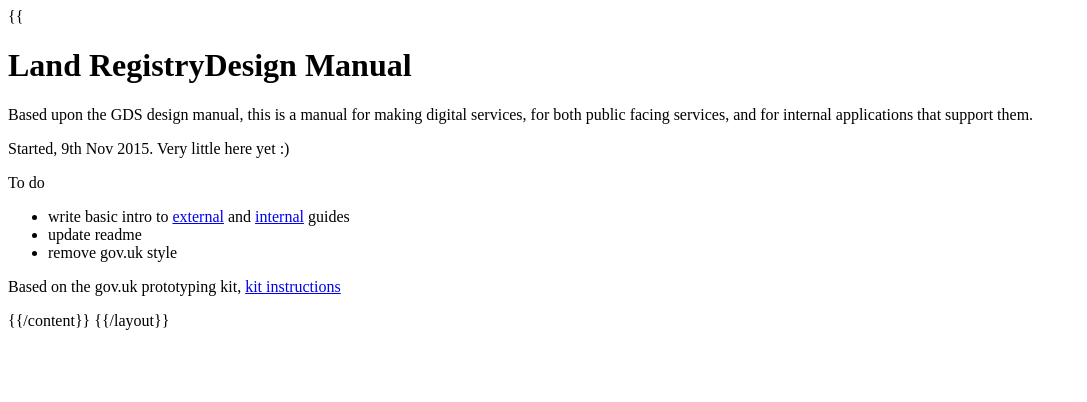
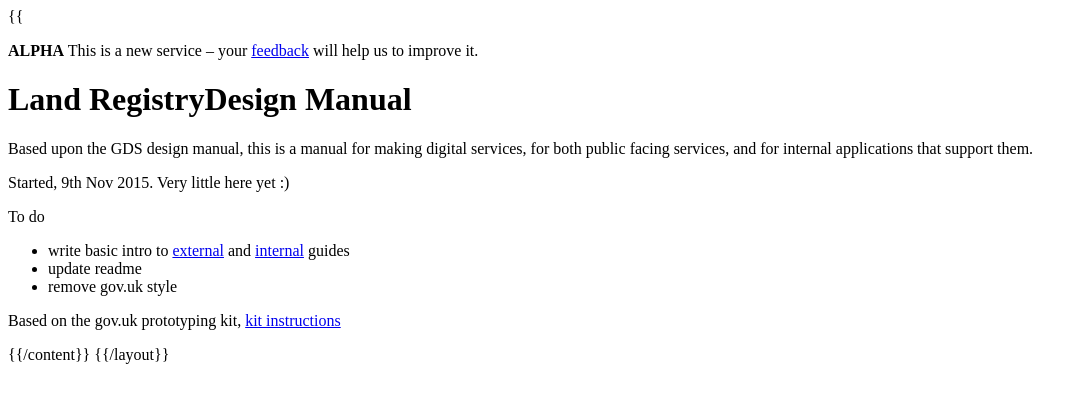
Before and after one commit to AndyPorter/design-manual, a plain HTML site: page app/views/index.html in a window 1280 px wide. Shown: the whole page, without its empty margins (0-1087 px from the left). Drawn offline with Linux system fonts and the light colour scheme.

```diff
--- a/app/views/index.html
+++ b/app/views/index.html
@@ -7,6 +7,12 @@
 {{$content}}
 
 <main id="content" role="main">
+	<div class="phase-banner">
+	    <p>
+	      <strong class="phase-tag">ALPHA</strong>
+	      <span>This is a new service – your <a href="https://designpatterns.hackpad.com/GOV.UK-elements-feedback-sKrDyQxcfA2">feedback</a> will help us to improve it.</span>
+	    </p>
+	</div>
 
 	<h1 class="heading-xlarge"><span class="heading-secondary">Land Registry</span>Design Manual</h1>
 
```
Also changed, not shown: 1 other file.
